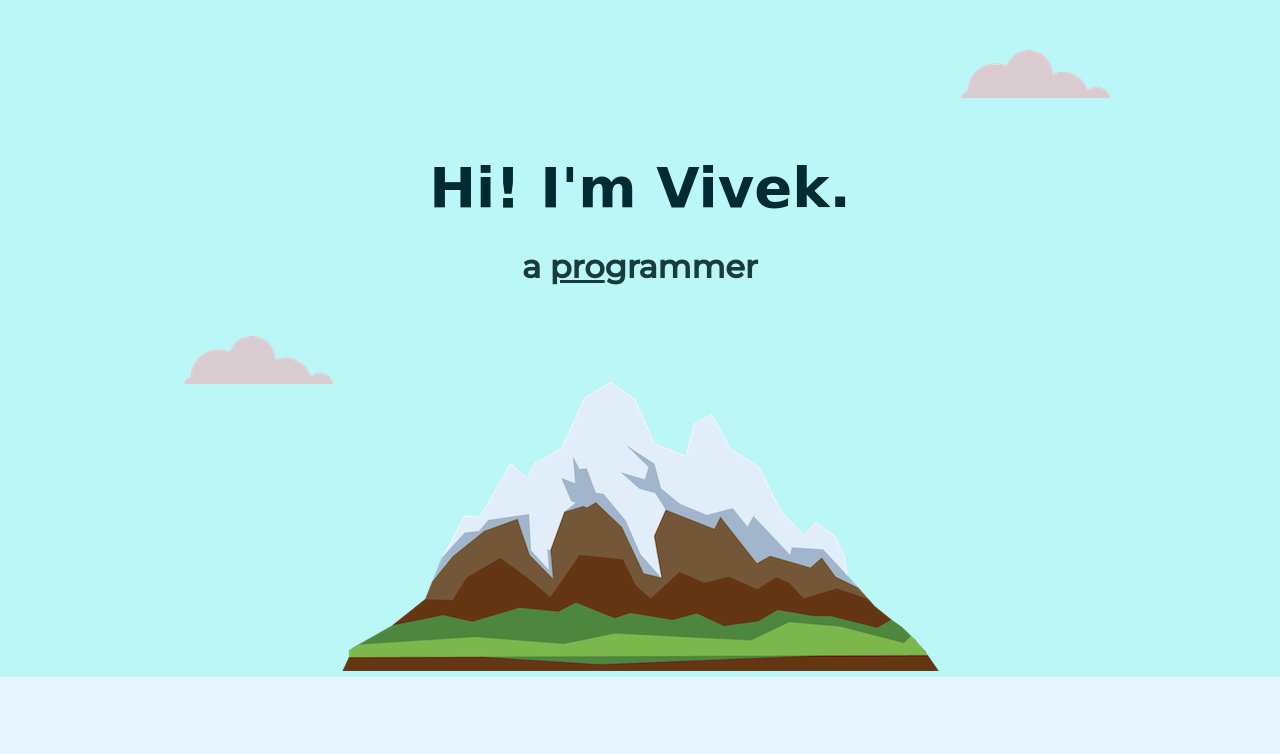
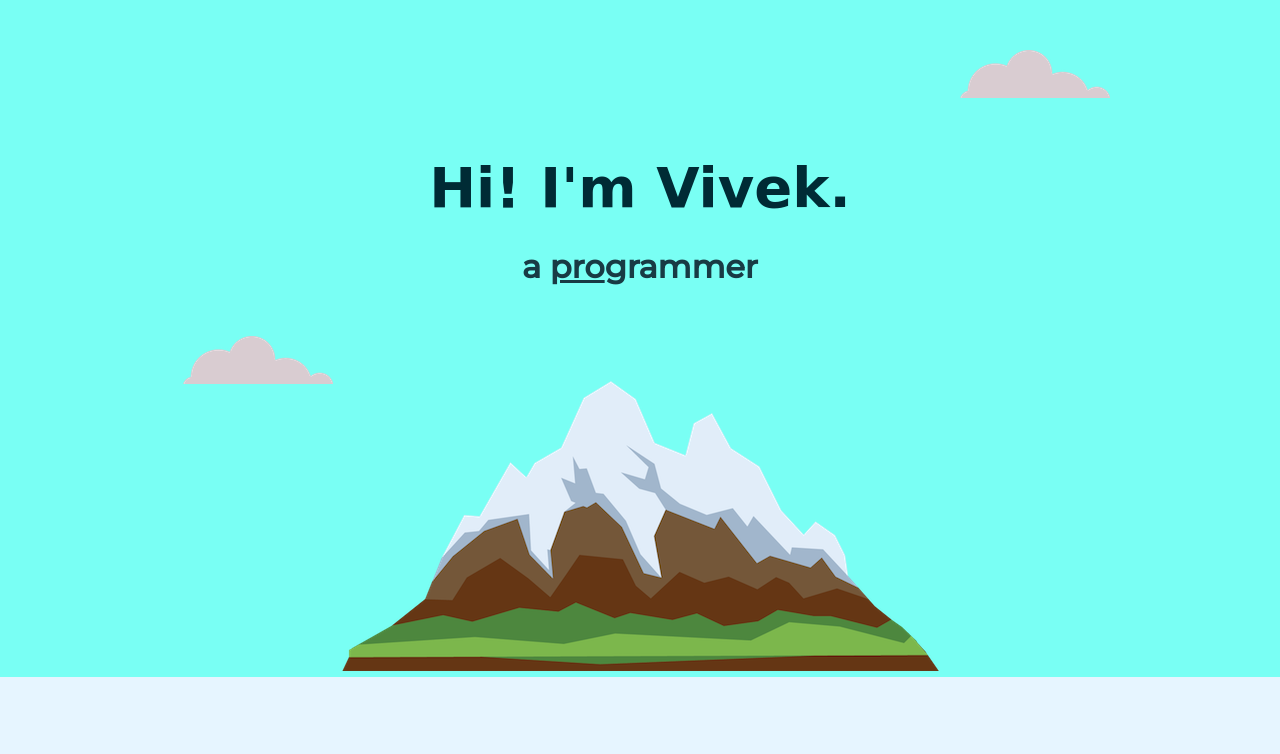
Before and after one commit to VivekGawas/my_website, a plain HTML site: page index.html in a window 1280 px wide. Shown: the top 754 px of the page. Drawn offline with Linux system fonts and the light colour scheme; a web font is replaced by a local one.

Commit message:
Update style.css

```diff
--- a/css/style.css
+++ b/css/style.css
@@ -39,7 +39,7 @@ hr {
   width: 7%;
 }
 .top-container {
-  background-color: #bbf7f7;
+  background-color: #79fff4;
   position: relative;
   padding-top: 100px;
 }
```
